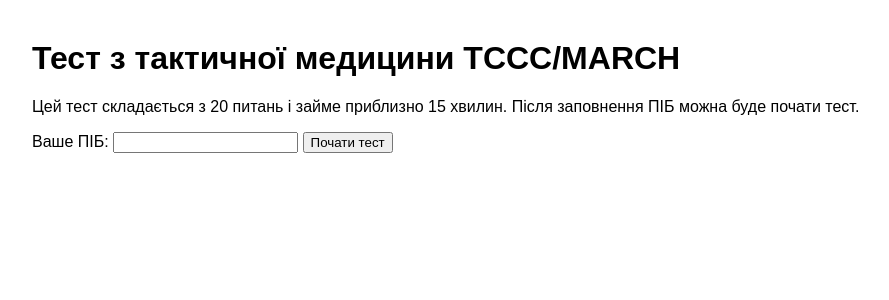
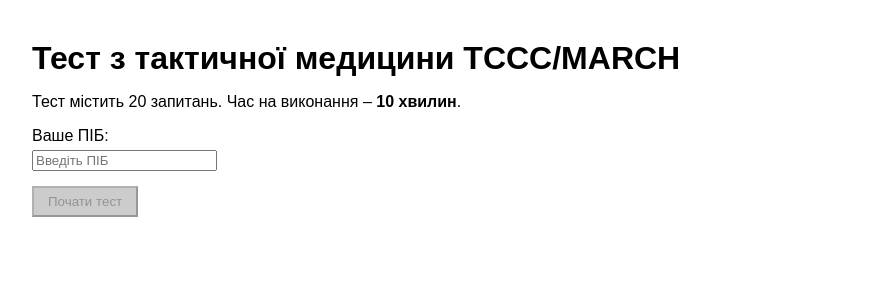
Before and after one commit to Mark261222/tccc_test, a FastAPI app: page / in a window 1280 px wide. Shown: the top 300 px of the page, without its empty margins (8-897 px from the left). Run offline with FastAPI, Linux system fonts and the light colour scheme.

Commit message:
index.html

```diff
--- a/templates/index.html
+++ b/templates/index.html
@@ -4,37 +4,87 @@
   <meta charset="UTF-8">
   <title>Тест з тактичної медицини</title>
   <style>
-        body { font-family: Arial; margin: 40px; }
-        .error { color: red; }
-        button:disabled { background-color: #ccc; }
+    body { font-family: Arial, sans-serif; margin: 40px; }
+    h1 { margin-bottom: 10px; }
+    label { display: block; margin: 10px 0 5px; }
+    button { padding: 6px 14px; margin-top: 10px; cursor: pointer; }
+    button:disabled { background: #ccc; cursor: not-allowed; }
+    .error { color: red; margin-top: 5px; }
+    #timer { font-size: 1.4em; font-weight: bold; margin-top: 15px; }
   </style>
+</head>
+<body>
+  <h1>Тест з тактичної медицини TCCC/MARCH</h1>
+  <p>Тест містить 20 запитань. Час на виконання – <b>10 хвилин</b>.</p>
+
+  <label for="pib">Ваше ПІБ:</label>
+  <input type="text" id="pib" placeholder="Введіть ПІБ" oninput="validatePIB()">
+  <div id="error" class="error"></div>
+  <button id="startBtn" disabled>Почати тест</button>
+  <button id="finishBtn" style="display:none;">Завершити тест</button>
+
+  <div id="timer"></div>
+
   <script>
+    const totalTime = 10 * 60 * 1000; // 10 хвилин у мс
+    let startTime = null;
+    let intervalId = null;
+    let fullName = null;
+
     function validatePIB() {
       const pibInput = document.getElementById("pib");
       const startBtn = document.getElementById("startBtn");
       const errorEl = document.getElementById("error");
-
       const value = pibInput.value.trim();
       const regex = /^[^\d]{3,}$/; // мінімум 3 символи, без цифр
 
-            if(regex.test(value)) {
+      if (regex.test(value)) {
         startBtn.disabled = false;
         errorEl.innerText = "";
       } else {
         startBtn.disabled = true;
-                errorEl.innerText = "ПІБ повинно містити мінімум 3 символи і не містити цифр.";
+        errorEl.innerText = "ПІБ повинно містити мінімум 3 символи та не містити цифр.";
+      }
+    }
+
+    document.getElementById('startBtn').addEventListener('click', () => {
+      fullName = document.getElementById('pib').value.trim();
+      // Зберігаємо час початку у localStorage для конкретного ПІБ
+      const saved = JSON.parse(localStorage.getItem(`tccc_${fullName}`));
+      if (saved && saved.startTime) {
+        startTime = saved.startTime;
+      } else {
+        startTime = Date.now();
+        localStorage.setItem(`tccc_${fullName}`, JSON.stringify({ startTime }));
+      }
+
+      document.getElementById('startBtn').style.display = 'none';
+      document.getElementById('finishBtn').style.display = 'inline-block';
+      updateTimer();
+      intervalId = setInterval(updateTimer, 1000);
+    });
+
+    document.getElementById('finishBtn').addEventListener('click', () => {
+      clearInterval(intervalId);
+      localStorage.removeItem(`tccc_${fullName}`);
+      document.getElementById('timer').innerText = '';
+      document.getElementById('finishBtn').style.display = 'none';
+      document.getElementById('startBtn').style.display = 'inline-block';
+      alert("Тест завершено!");
+    });
+
+    function updateTimer() {
+      const remaining = Math.max(totalTime - (Date.now() - startTime), 0);
+      const minutes = Math.floor(remaining / 60000);
+      const seconds = Math.floor((remaining % 60000) / 1000);
+      document.getElementById('timer').innerText =
+        `Залишок часу: ${minutes}:${seconds.toString().padStart(2,'0')}`;
+      if (remaining <= 0) {
+        clearInterval(intervalId);
+        alert('Час вичерпано! Тест завершено.');
+        document.getElementById('finishBtn').click();
       }
     }
   </script>
-</head>
-<body>
-    <h1>Тест з тактичної медицини TCCC/MARCH</h1>
-    <p>Цей тест складається з 20 питань і займе приблизно 15 хвилин. Після заповнення ПІБ можна буде почати тест.</p>
-
-    <form method="post" action="/start">
-  <label>Ваше ПІБ:</label>
-  <input type="text" name="full_name" required minlength="3" pattern="[A-Za-zА-Яа-яЁёЇїІіЄєҐґ\s]+">
-  <button type="submit">Почати тест</button>
-</form>
 </body>
 </html>
```
Lines whose indentation alone changed are shown as unchanged.
